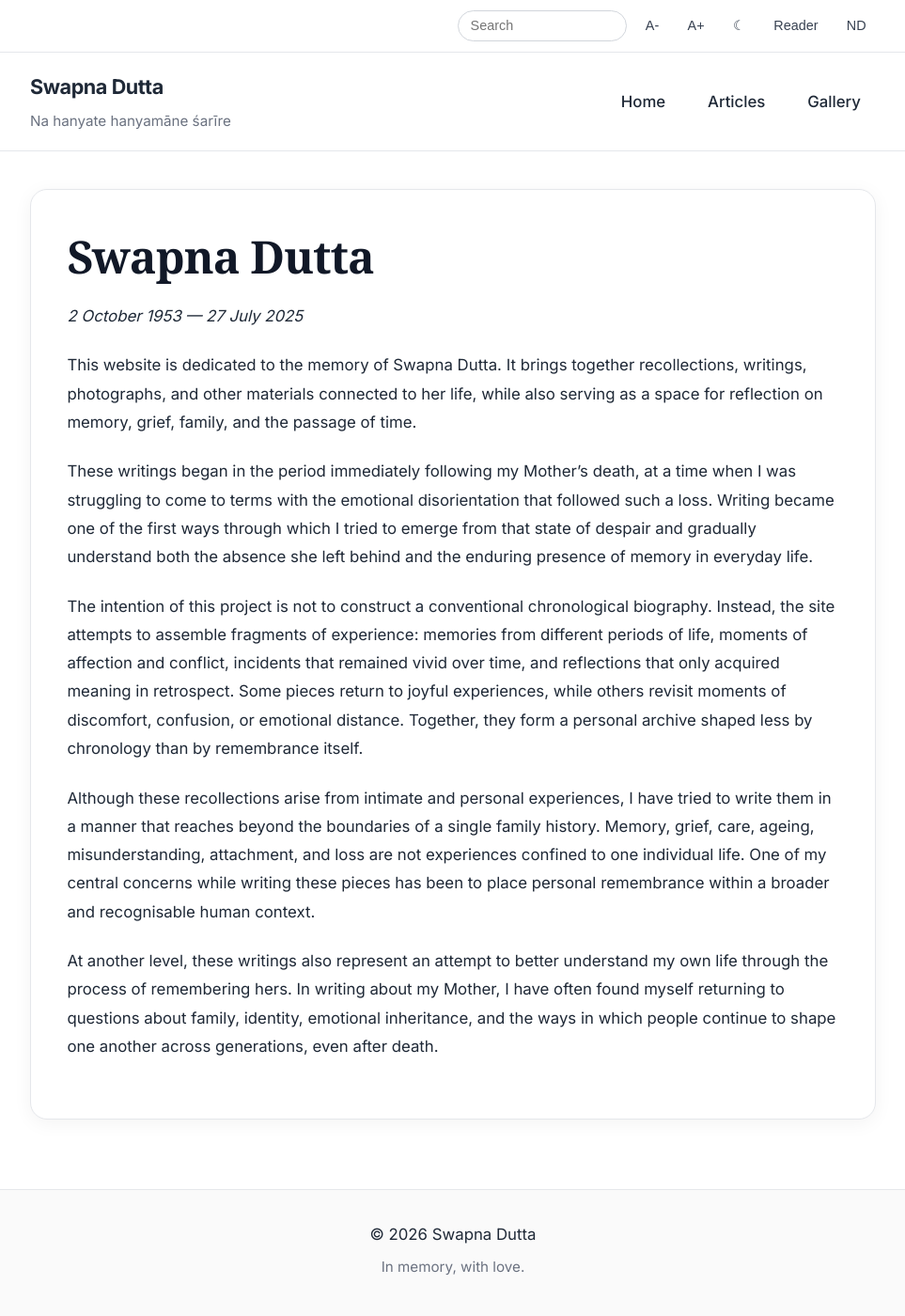
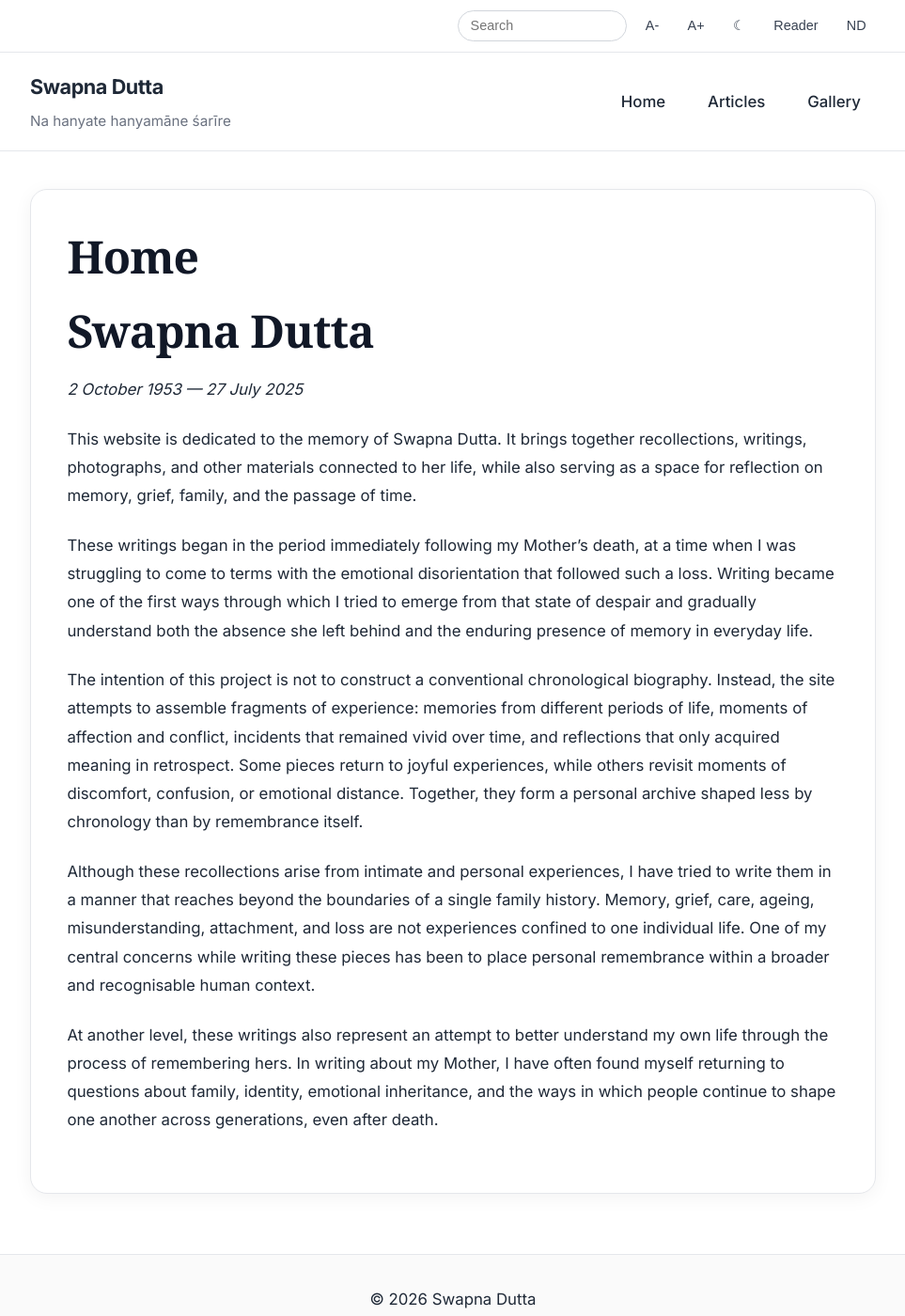
Before and after one commit to titodutta/swapnadutta, a Jekyll site: the page built from index.md, in a window 1280 px wide and 1400 px high. Shown: the whole window at 94% size, without its empty margins (158-1121 px from the left). Built offline with Jekyll 4.4.1, drawn with Linux system fonts in a browser that asks for light colours.

Commit message:
Update default.html

```diff
--- a/_layouts/default.html
+++ b/_layouts/default.html
@@ -1,51 +1,107 @@
-<!-- _layouts/default.html -->
 <!DOCTYPE html>
-<html lang="{{ page.lang | default: 'en' }}">
+<html lang="{{ page.lang | default: site.lang | default: 'en' }}">
 <head>
-  <meta charset="UTF-8">
+  <meta charset="utf-8">
   <meta name="viewport" content="width=device-width, initial-scale=1">
+  <meta name="color-scheme" content="light dark">
 
-  <title>
-    {% if page.title %}
-      {{ page.title }} | {{ site.title }}
-    {% else %}
-      {{ site.title }}
-    {% endif %}
-  </title>
+  {% assign page_title = page.title | default: site.title %}
+  {% assign site_title = site.title | default: 'Swapna Dutta' %}
+  {% assign page_description = page.description | default: site.description %}
+  {% assign page_type = page.og_type | default: 'article' %}
+  {% assign page_image = page.image | default: site.og_image %}
+  {% assign canonical_url = page.url | absolute_url %}
 
-  {% if page.description %}
-  <meta name="description" content="{{ page.description | escape }}">
+  <title>{% if page.title %}{{ page.title }} | {{ site_title }}{% else %}{{ site_title }}{% endif %}</title>
+
+  {% if page_description %}
+  <meta name="description" content="{{ page_description | strip_html | normalize_whitespace | escape }}">
   {% endif %}
+
+  {% if page.keywords %}
+  <meta name="keywords" content="{{ page.keywords | escape }}">
+  {% endif %}
+
+  {% if site.author or page.author %}
+  <meta name="author" content="{{ page.author | default: site.author | escape }}">
+  {% endif %}
+
+  <link rel="canonical" href="{{ canonical_url }}">
+
+  <meta property="og:locale" content="{% if page.lang == 'bn' %}bn_BD{% else %}en_US{% endif %}">
+  <meta property="og:site_name" content="{{ site_title | escape }}">
+  <meta property="og:title" content="{{ page_title | escape }}">
+  {% if page_description %}
+  <meta property="og:description" content="{{ page_description | strip_html | normalize_whitespace | escape }}">
+  {% endif %}
+  <meta property="og:type" content="{{ page_type }}">
+  <meta property="og:url" content="{{ canonical_url }}">
+  {% if page_image %}
+  <meta property="og:image" content="{{ page_image | absolute_url }}">
+  {% endif %}
+
+  <meta name="twitter:card" content="summary_large_image">
+  <meta name="twitter:title" content="{{ page_title | escape }}">
+  {% if page_description %}
+  <meta name="twitter:description" content="{{ page_description | strip_html | normalize_whitespace | escape }}">
+  {% endif %}
+  {% if page_image %}
+  <meta name="twitter:image" content="{{ page_image | absolute_url }}">
+  {% endif %}
+
+  <link rel="preconnect" href="https://fonts.googleapis.com">
+  <link rel="preconnect" href="https://fonts.gstatic.com" crossorigin>
+  <link href="https://fonts.googleapis.com/css2?family=Inter:wght@400;500;600;700&family=Noto+Serif:wght@400;500;600;700&family=Noto+Serif+Bengali:wght@400;500;600;700&display=swap" rel="stylesheet">
 
   <link rel="stylesheet" href="{{ '/assets/css/global.css' | relative_url }}">
 
-  <link rel="preconnect" href="https://fonts.googleapis.com">
-  <link rel="preconnect" href="https://fonts.gstatic.com" crossorigin>
-
-<link href="https://fonts.googleapis.com/css2?family=Inter:wght@400;500;600;700&family=Noto+Serif:wght@400;500;600;700&family=Noto+Serif+Bengali:wght@400;500;600;700&display=swap" rel="stylesheet">
+  <style>
+    :root {
+      color-scheme: light dark;
+    }
+  </style>
 </head>
 
 <body>
-
   <a class="skip-link" href="#main-content">Skip to content</a>
 
   {% include navbar.html %}
-
   {% include header.html %}
 
-  <main id="main-content" class="site-main">
+  <main id="main-content" class="site-main" tabindex="-1">
+    <div class="container">
+      <article class="content-card">
+        {% if page.title %}
+          <header class="page-header">
+            <h1 class="page-title">{{ page.title }}</h1>
+            {% if page.date or page.last_modified_at %}
+              <div class="page-meta">
+                {% if page.date %}
+                  <time datetime="{{ page.date | date_to_xmlschema }}">
+                    {{ page.date | date: "%-d %B %Y" }}
+                  </time>
+                {% endif %}
+                {% if page.date and page.last_modified_at %}
+                  <span aria-hidden="true"> · </span>
+                {% endif %}
+                {% if page.last_modified_at %}
+                  <span>
+                    Updated:
+                    <time datetime="{{ page.last_modified_at | date_to_xmlschema }}">
+                      {{ page.last_modified_at | date: "%-d %B %Y" }}
+                    </time>
+                  </span>
+                {% endif %}
+              </div>
+            {% endif %}
+          </header>
+        {% endif %}
 
-    <div class="container">
-
-      <article class="content-card">
         {{ content }}
       </article>
-
     </div>
-
   </main>
 
   {% include footer.html %}
-
 </body>
 </html>
```
